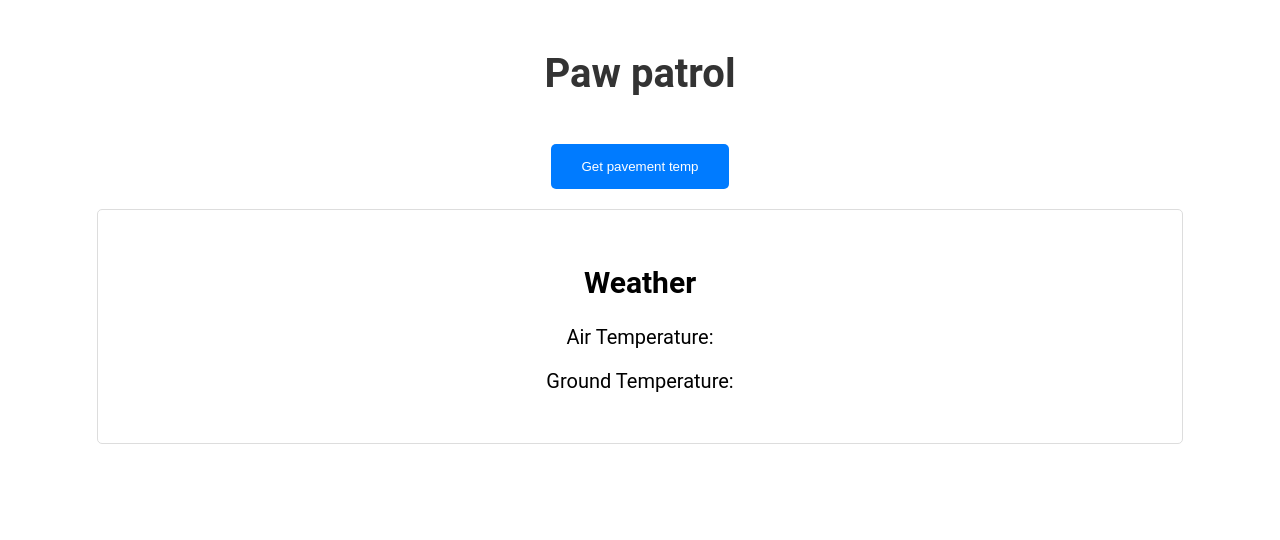
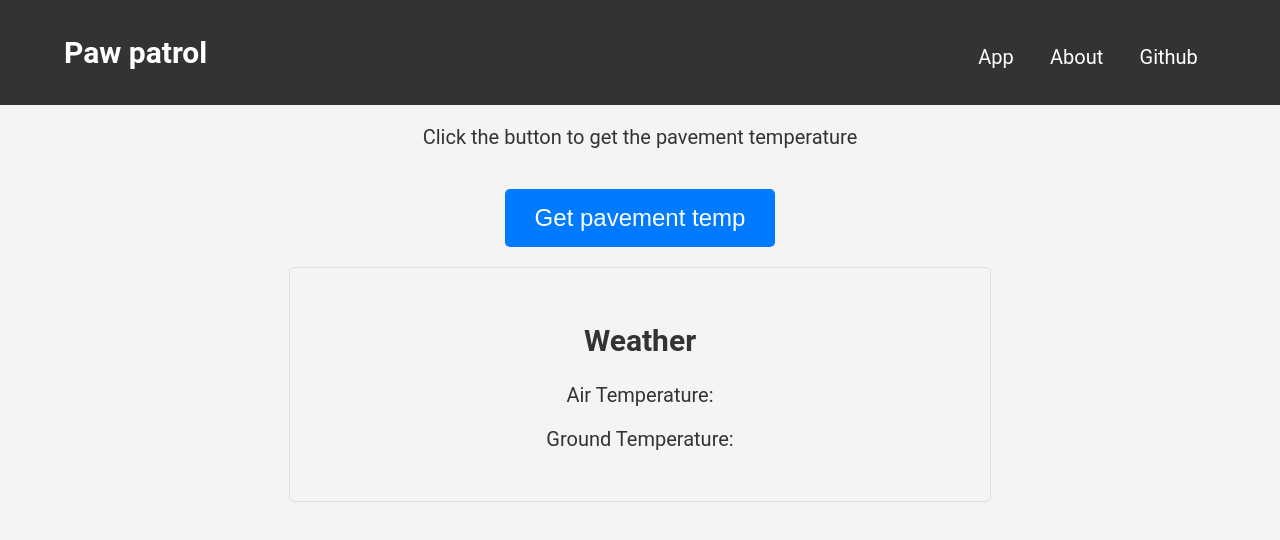
Before and after one commit to HPerssn/paw-patrol, a website built with webpack: page src/index.html in a window 1280 px wide. Built offline with nearby package versions, Linux system fonts and the light colour scheme.

Commit message:
Changed formula, UI updated

```diff
--- a/src/asphalt.js
+++ b/src/asphalt.js
@@ -1,3 +1,3 @@
-export function AsphaltTemperature(airTemp, windspeed, constant) {
-  return (airTemp + constant * Math.sqrt(windspeed) - 32) / 1.8;
+export function AsphaltTemperature(airTemp) {
+  return airTemp + 30 - 30 * 1.8;
 }
--- a/src/index.html
+++ b/src/index.html
@@ -7,10 +7,15 @@
     <title>Paw patrol</title>
   </head>
   <body>
-    <h1>Paw patrol</h1>
-    <div id="spinner">
-      <div class="loader"></div>
-    </div>
+    <nav>
+      <h1>Paw patrol</h1>
+      <div class="links">
+        <a href="index.html">App</a>
+        <a href="about.html">About</a>
+        <a href="Github.html">Github</a>
+      </div>
+    </nav>
+    <p>Click the button to get the pavement temperature</p>
     <button id="getWeather">Get pavement temp</button>
     <div id="weather">
       <h2>Weather</h2>
--- a/src/index.js
+++ b/src/index.js
@@ -7,13 +7,10 @@ document.getElementById("getWeather").addEventListener("click", function () {
   getLocation().then((position) => {
     getWeather(position.latitude, position.longitude)
       .then((temperatures) => {
-        const airTempCelsius = (temperatures.airTemp - 32) * (5 / 9);
-        document.getElementById("air").innerHTML =
-          airTempCelsius.toFixed(2) + "°C";
-        document.getElementById("ground").innerHTML =
-          temperatures.asphaltTemp.toFixed(2) + "°C";
-
-        animateTemperature(airTempCelsius, temperatures.asphaltTemp);
+        animateTemperature(
+          temperatures.airTempCelcius,
+          temperatures.asphaltTemp
+        );
       })
       .catch((error) => {
         console.error("Error getting weather data:", error);
--- a/src/styles.css
+++ b/src/styles.css
@@ -1,16 +1,60 @@
+:root {
+  --main-bg-color: #f4f4f4;
+  --main-text-color: #333;
+  --function-color: #007bff;
+  --alt-bg-color: #333;
+  --alt-text-color: #fff;
+  --alt-function-color: #0056b3;
+}
+
 body {
   font-family: Roboto, sans-serif;
   margin: 0;
-  padding: 0;
+
   display: flex;
   flex-direction: column;
   align-items: center;
-  font-size: 16px;
+  font-size: 1.5rem;
+  background-color: var(--main-bg-color);
+  color: var(--main-text-color);
 }
 
 h1 {
-  color: #333;
-  margin-top: 50px;
+  color: var(--alt-text-color);
+  margin-left: 5%;
+}
+
+nav {
+  padding: 10px;
+  display: flex;
+  justify-content: space-between;
+  align-items: left;
+  width: 100%;
+  flex-flow: row-wrap;
+  padding: 10px;
+  background-color: var(--alt-bg-color);
+}
+
+.links {
+  display: flex;
+  justify-content: space-around;
+  width: 20%;
+  flex-flow: row wrap;
+  margin-top: 25px;
+  margin-right: 5%;
+}
+
+a {
+  text-decoration: none;
+  color: var(--alt-text-color);
+  padding: 10px;
+}
+
+a:hover {
+  color: var(--function-color);
+  font-size: 1.6rem;
+  transition: 0.3s;
+  ease-in-out;
 }
 
 #weather {
@@ -19,21 +63,22 @@ h1 {
   border: 1px solid #ddd;
   padding: 20px;
   border-radius: 5px;
-  width: 80%;
+  width: 50%;
 }
 
 button {
   margin-top: 20px;
   padding: 10px 20px;
   border: none;
-  background-color: #007bff;
-  color: white;
+  background-color: var(--function-color);
+  color: var(--alt-text-color);
   border-radius: 5px;
   cursor: pointer;
+  font-size: 1.5rem;
 }
 
 button:hover {
-  background-color: #0056b3;
+  background-color: var(--alt-function-color);
 }
 
 @media (max-width: 600px) {
@@ -43,6 +88,10 @@ button:hover {
 
   #weather {
     width: 100%;
+  }
+
+  .links {
+    flex-direction: column;
   }
 }
 
--- a/src/weather.js
+++ b/src/weather.js
@@ -8,18 +8,16 @@ export function getWeather(lat, lon) {
       params: {
         latitude: lat,
         longitude: lon,
-        current: "temperature_2m,wind_speed_10m",
+        current: "temperature_2m",
         temperature_unit: "fahrenheit",
-        wind_speed_unit: "mph",
       },
     })
     .then((response) => {
-      console.log("Weather data:", response.data);
       let airTemp = response.data.current.temperature_2m;
-      let windspeed = response.data.current.wind_speed_10m;
-      let asphaltTemp = AsphaltTemperature(airTemp, windspeed, 0.2);
-      console.log(airTemp, windspeed, asphaltTemp);
-      return { asphaltTemp, airTemp };
+      let airTempCelcius = (airTemp - 32) * (5 / 9);
+      let asphaltTemp = AsphaltTemperature(airTemp);
+      console.log(airTempCelcius, asphaltTemp);
+      return { asphaltTemp, airTempCelcius };
     })
     .catch((error) => {
       console.error("Error fetching weather data:", error);
```
Also changed, not shown: src/public/tax.png (added).
